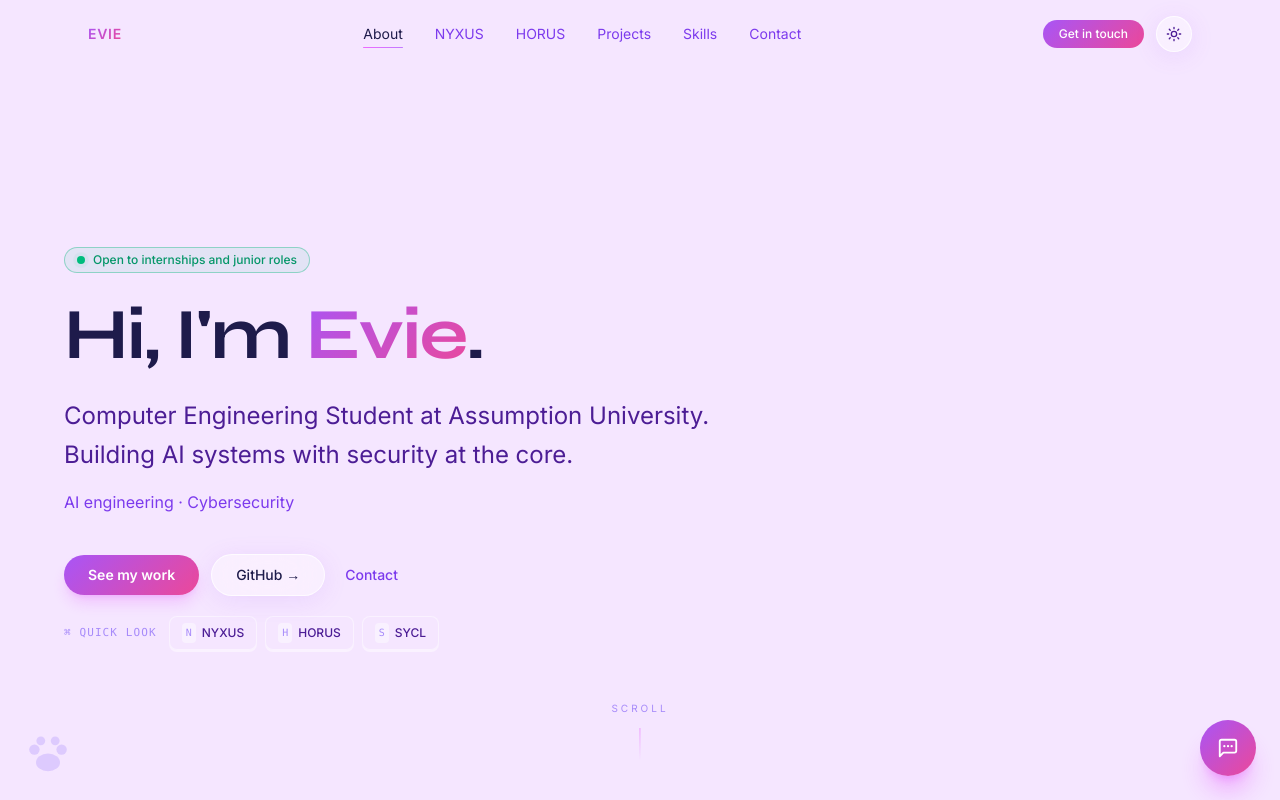
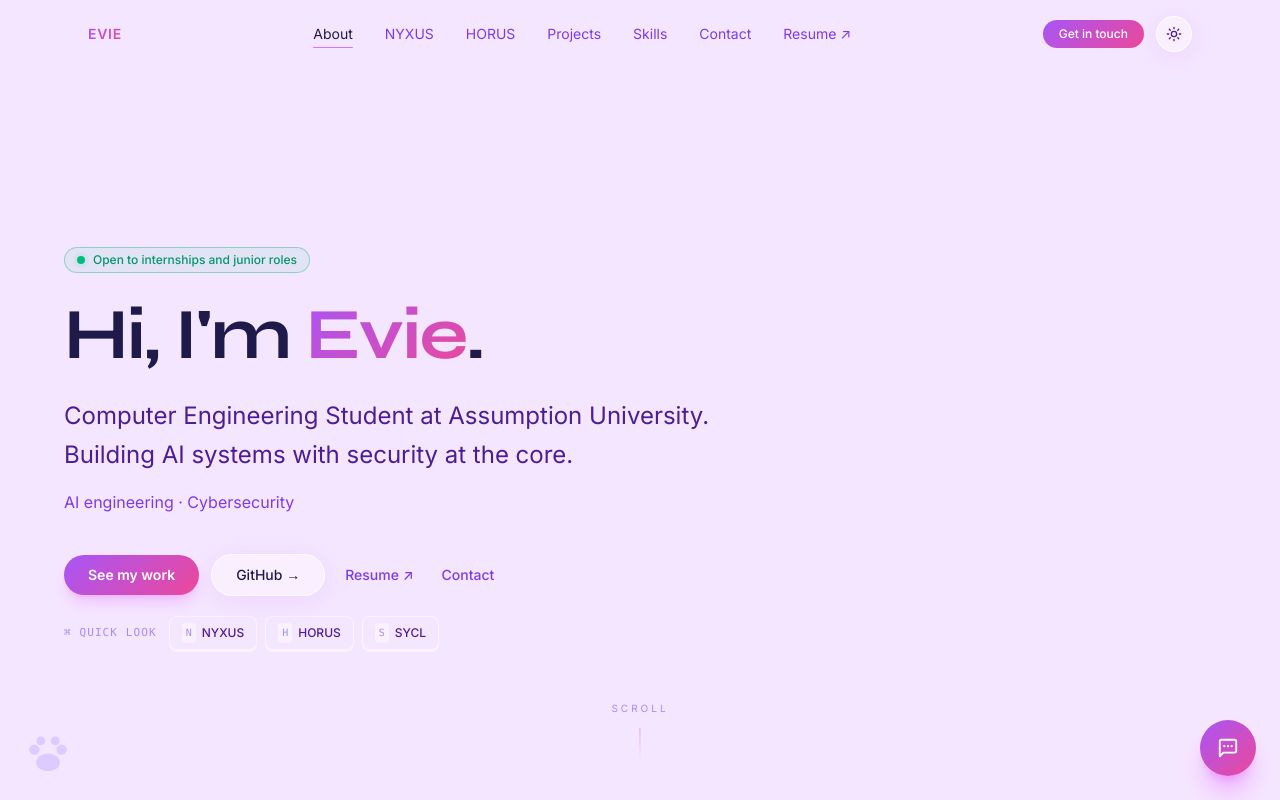
Before and after one commit to evieffvy/portfolio, a Next.js app: page / in a window 1280 px wide. Built offline with nearby package versions, Linux system fonts and the light colour scheme.

Commit message:
feat: add resume download link to nav and hero

```diff
--- a/components/Hero.tsx
+++ b/components/Hero.tsx
@@ -86,6 +86,15 @@ export function Hero() {
               GitHub →
             </a>
             <a
+              href="/resume.pdf"
+              target="_blank"
+              rel="noreferrer"
+              className="px-2 py-2.5 text-sm font-medium transition-colors hover:opacity-80"
+              style={{ color: "var(--text-muted)" }}
+            >
+              Resume ↗
+            </a>
+            <a
               href="#contact"
               className="px-2 py-2.5 text-sm font-medium transition-colors hover:opacity-80"
               style={{ color: "var(--text-muted)" }}
--- a/components/Nav.tsx
+++ b/components/Nav.tsx
@@ -68,6 +68,16 @@ export function Nav() {
               </a>
             </li>
           ))}
+          <li>
+            <a
+              href="/resume.pdf"
+              target="_blank"
+              rel="noreferrer"
+              className="relative py-1 transition-colors hover:text-foreground"
+            >
+              Resume ↗
+            </a>
+          </li>
         </ul>
 
         <div className="flex items-center gap-3">
@@ -131,6 +141,17 @@ export function Nav() {
               </a>
             </li>
           ))}
+          <li>
+            <a
+              href="/resume.pdf"
+              target="_blank"
+              rel="noreferrer"
+              className="flex items-center justify-between py-3 transition-colors hover:text-foreground"
+              onClick={() => setMobileOpen(false)}
+            >
+              Resume ↗
+            </a>
+          </li>
           <li className="border-t pt-3 pb-1" style={{ borderColor: "var(--border-soft)" }}>
             <a
               href="#contact"
```
